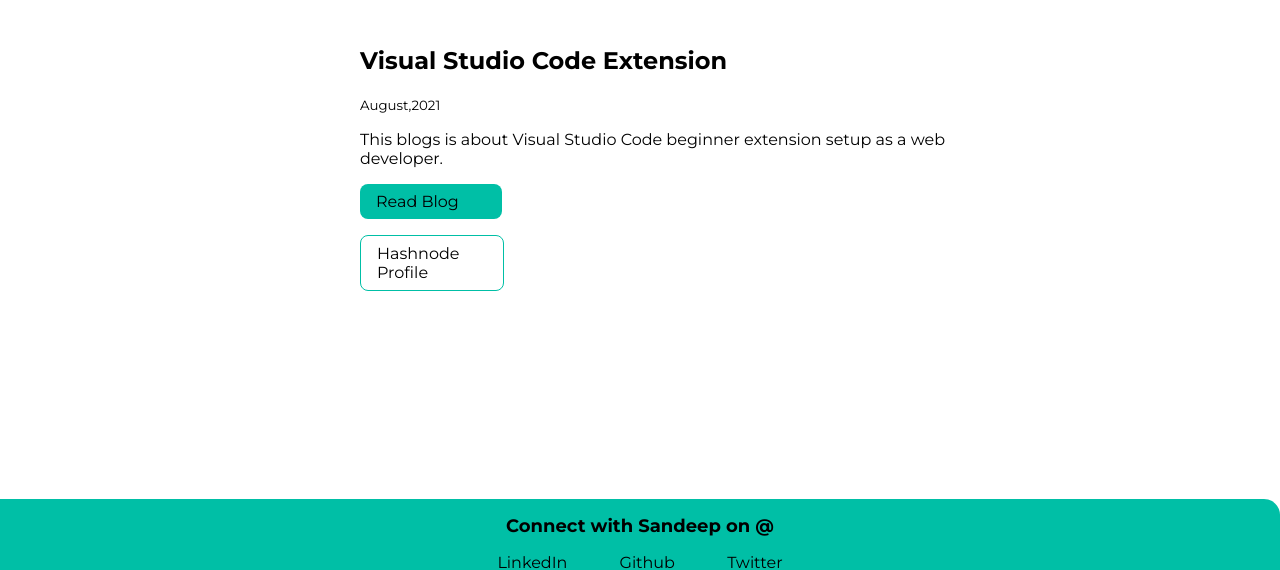
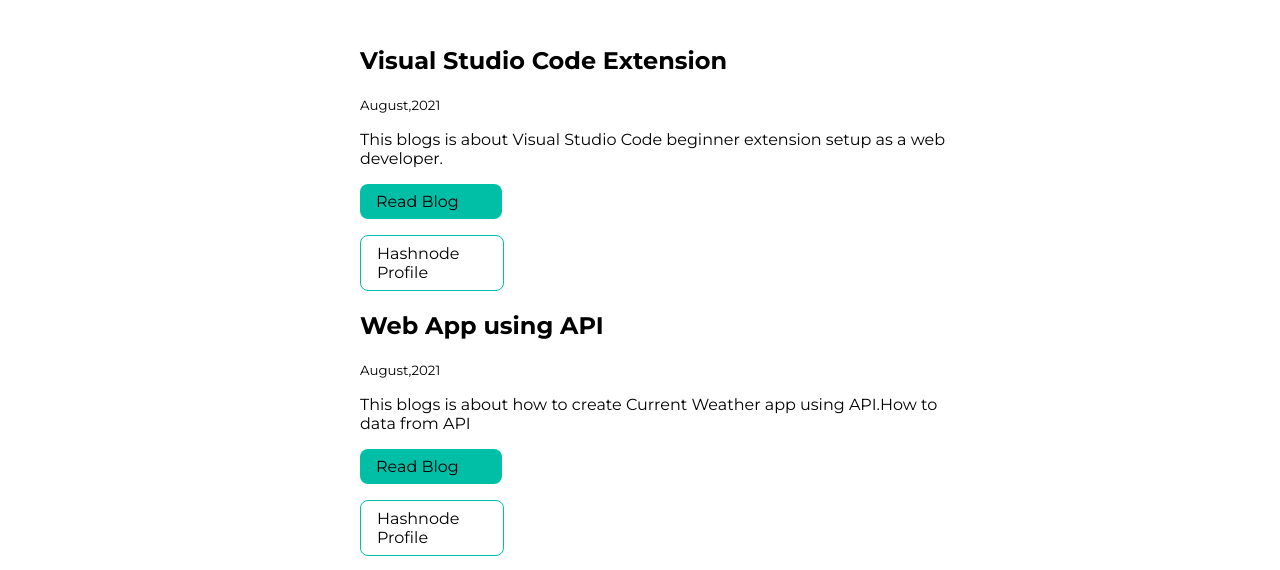
Before and after one commit to Sandeep-17-bot/Sandeep-Portfolio, a plain HTML site: page blogs.html in a window 1280 px wide. Shown: the part 234-804 px from the top of the page. Drawn offline with Linux system fonts and the light colour scheme.

Commit message:
weather app blog updated

```diff
--- a/blogs.html
+++ b/blogs.html
@@ -37,6 +37,19 @@
 
         </article>
     </li>
+
+    <li>
+        <article class="container container-center showcase-list">
+            <h1>Web App using API</h1>
+            <small>August,2021</small>
+            <p>
+               This blogs is about how to create Current Weather app using API.How to data from API
+            </p>
+            <a class="link link-primary" target="_blank" href="https://codesandeep.hashnode.dev/create-weather-app-using-api">Read Blog</a>
+            <a class="link link-secondary" target="_black" href="https://hashnode.com/@Code-Sandeep">Hashnode Profile</a>
+
+        </article>
+    </li>
     </ul>
     <footer class="footer">
         <div class="footer-header">Connect with Sandeep on @</div>
```
